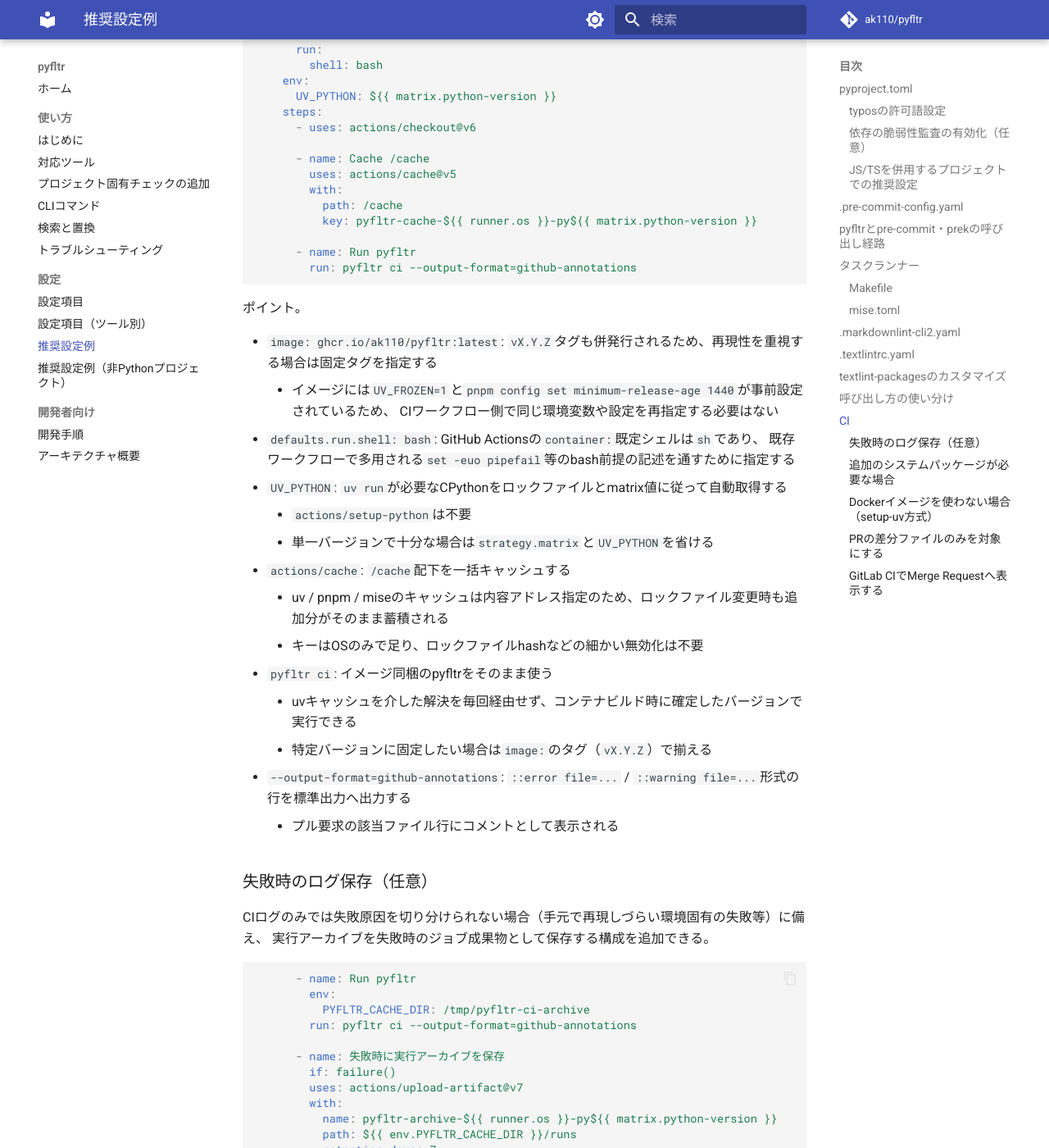
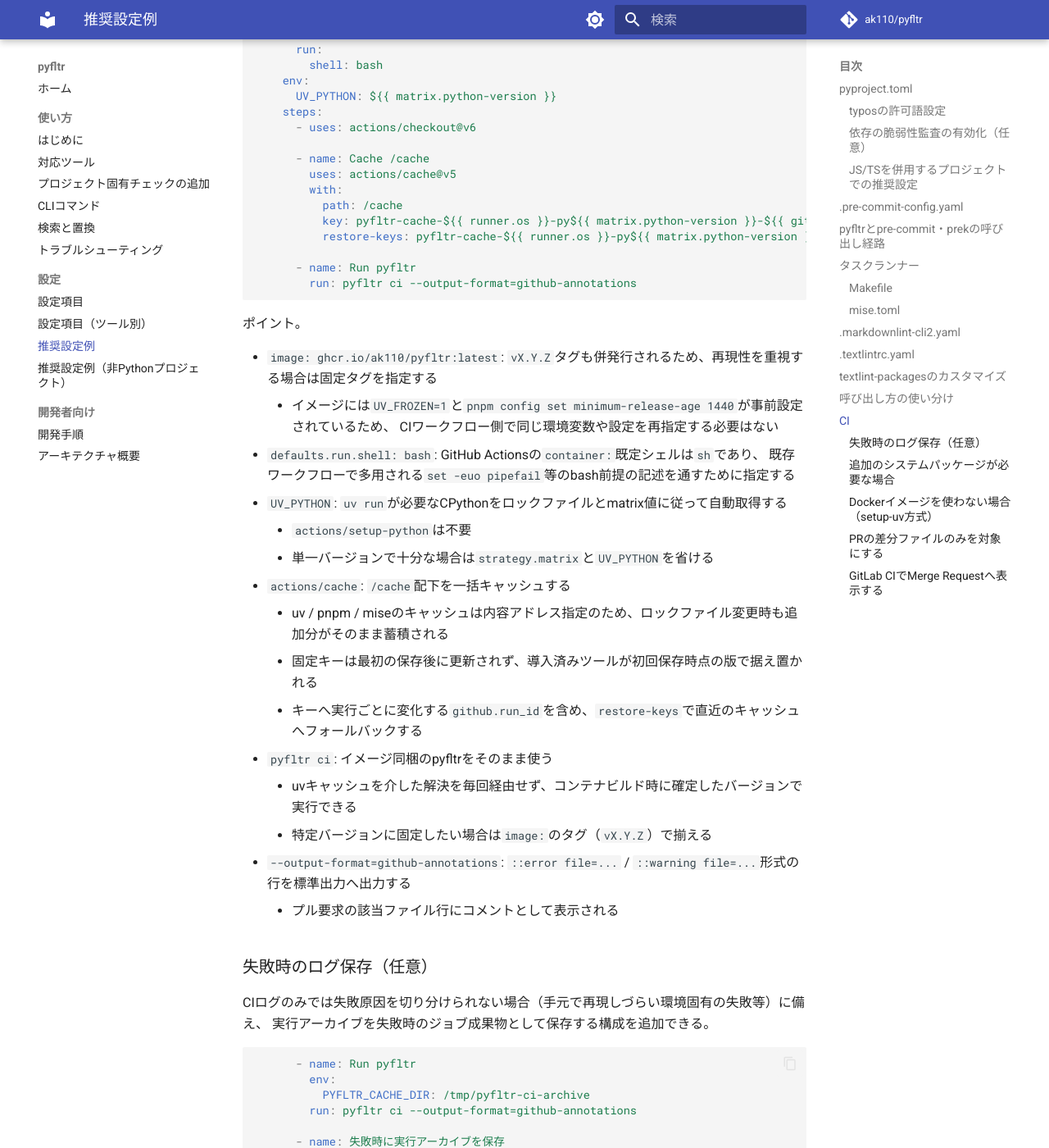
Before and after one commit to ak110/pyfltr, an MkDocs documentation site: the page built from docs/guide/recommended.md, in a window 1280 px wide and 1400 px high, scrolled down 11928 px. Shown: the whole window at 82% size. Built offline with MkDocs 1.6.1 and Material for MkDocs 9.7.7, drawn with Linux system fonts in a browser that asks for light colours; comment, search, counter and statistics services are not loaded.

Commit message:
fix(ci): Linuxジョブのキャッシュを実行ごとに保存して更新を検知する
固定キーの完全一致ではキャッシュが再保存されず、同梱ツールが初回保存時点の版で据え置かれていた。実行ごとのキーと前方一致フォールバックを採用し、推奨ガイドも同じ設計へ揃える。

再発予防: 固定キーを推奨例から除き、実装と利用者向け典拠を同時に更新する。

採用フィードバック: pyfltr-feedback-batch-fc55.md

Co-authored-by: Codex <noreply@openai.com>

```diff
--- a/docs/guide/recommended.md
+++ b/docs/guide/recommended.md
@@ -523,7 +523,8 @@ jobs:
         uses: actions/cache@v5
         with:
           path: /cache
-          key: pyfltr-cache-${{ runner.os }}-py${{ matrix.python-version }}
+          key: pyfltr-cache-${{ runner.os }}-py${{ matrix.python-version }}-${{ github.run_id }}
+          restore-keys: pyfltr-cache-${{ runner.os }}-py${{ matrix.python-version }}-
 
       - name: Run pyfltr
         run: pyfltr ci --output-format=github-annotations
@@ -541,7 +542,8 @@ jobs:
     - 単一バージョンで十分な場合は`strategy.matrix`と`UV_PYTHON`を省ける
 - `actions/cache`: `/cache`配下を一括キャッシュする
     - uv / pnpm / miseのキャッシュは内容アドレス指定のため、ロックファイル変更時も追加分がそのまま蓄積される
-    - キーはOSのみで足り、ロックファイルhashなどの細かい無効化は不要
+    - 固定キーは最初の保存後に更新されず、導入済みツールが初回保存時点の版で据え置かれる
+    - キーへ実行ごとに変化する`github.run_id`を含め、`restore-keys`で直近のキャッシュへフォールバックする
 - `pyfltr ci`: イメージ同梱のpyfltrをそのまま使う
     - uvキャッシュを介した解決を毎回経由せず、コンテナビルド時に確定したバージョンで実行できる
     - 特定バージョンに固定したい場合は`image:`のタグ（`vX.Y.Z`）で揃える
```
Also changed, not shown: 1 other file.
